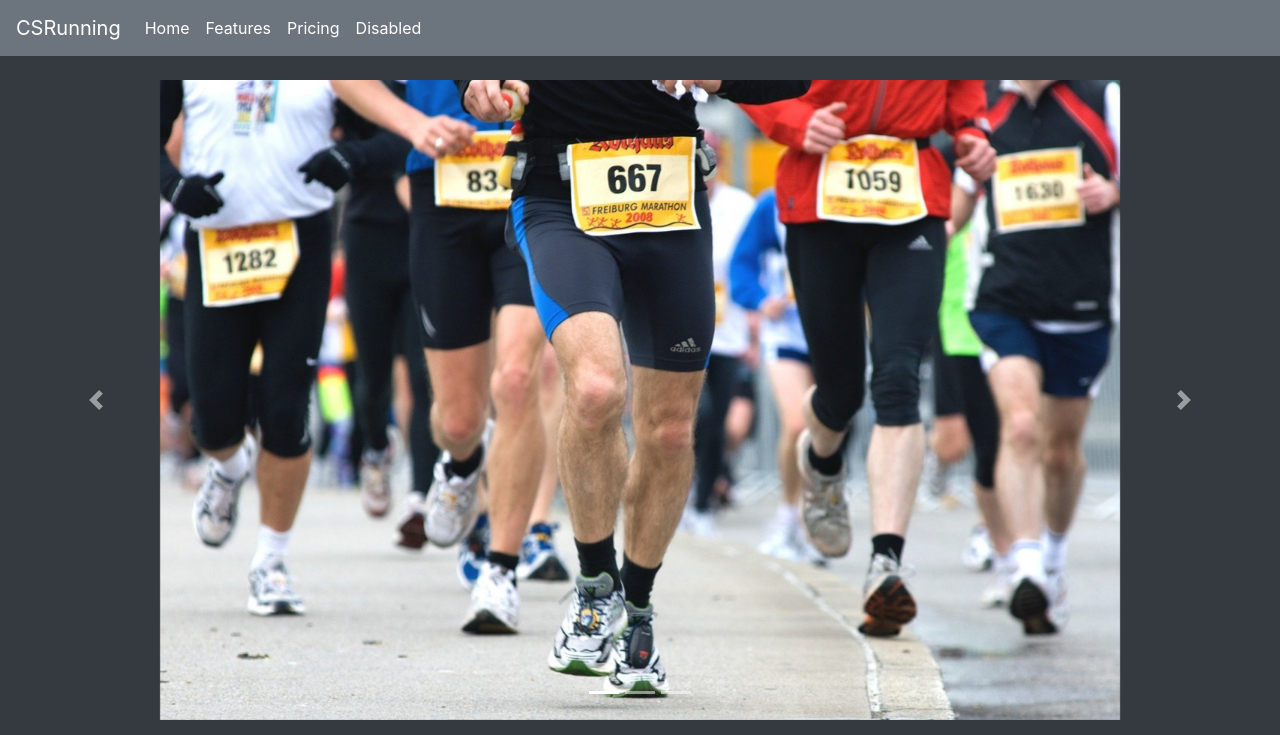
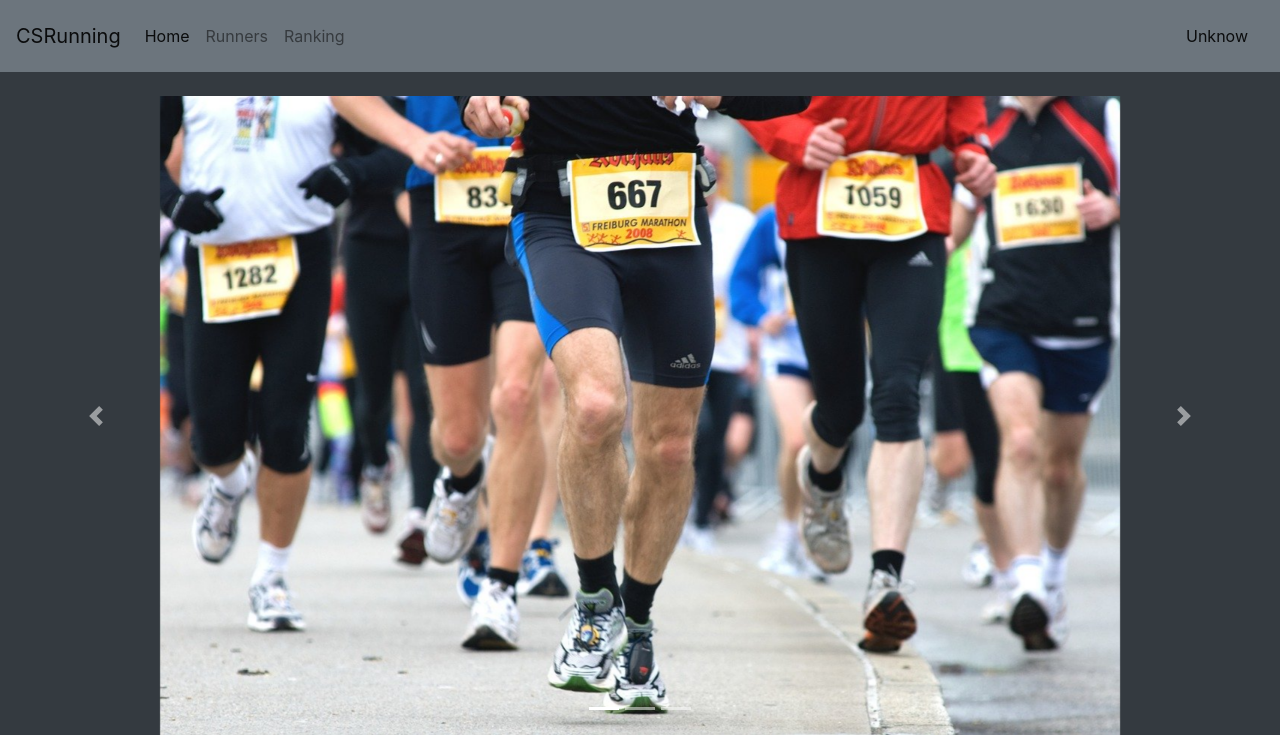
Before and after one commit to KillM0nGerZ/Project_Web, a Flask app: page /home in a window 1280 px wide. Shown: the top 735 px of the page. Run offline with Flask 2, Linux system fonts and the light colour scheme; some libraries are stand-ins or nearby versions.

Commit message:
edit database & navbar

```diff
--- a/Templates/Home.html
+++ b/Templates/Home.html
@@ -14,27 +14,29 @@
 <body class="bg-dark">
  <!-- Start Header -->
  <nav class="navbar navbar-expand-lg navbar-light bg-secondary">
-    <a class="navbar-brand text-white" href="#">CSRunning</a>
-    <button class="navbar-toggler" type="button" data-toggle="collapse" data-target="#navbarNav" aria-controls="navbarNav" aria-expanded="false" aria-label="Toggle navigation">
+  <a class="navbar-brand" href="#">CSRunning</a>
+  <button class="navbar-toggler" type="button" data-toggle="collapse" data-target="#navbarText" aria-controls="navbarText" aria-expanded="false" aria-label="Toggle navigation">
     <span class="navbar-toggler-icon"></span>
   </button>
-    <div class="collapse navbar-collapse" id="navbarNav">
-      <ul class="navbar-nav">
+  <div class="collapse navbar-collapse" id="navbarText">
+    <ul class="navbar-nav mr-auto">
       <li class="nav-item active">
-          <a class="nav-link text-white" href="#">Home <span class="sr-only">(current)</span></a>
+        <a class="nav-link" href="#">Home <span class="sr-only">(current)</span></a>
       </li>
       <li class="nav-item">
-          <a class="nav-link text-white" href="#">Features</a>
+        <a class="nav-link" href="#">Runners</a>
       </li>
       <li class="nav-item">
-          <a class="nav-link text-white" href="#">Pricing</a>
-        </li>
-        <li class="nav-item">
-          <a class="nav-link text-white" href="#">Disabled</a>
+        <a class="nav-link" href="#">Ranking</a>
       </li>
     </ul>
+    <span class="navbar-text">
+      <a class="nav-link" href="#">Unknow</a>
+    </span>
   </div>
 </nav>
+
+
 <!-- Stop Header -->
 <br>
 
--- a/app.py
+++ b/app.py
@@ -60,7 +60,7 @@ def submit(name,username,password):
         cur = mysql.connection.cursor()
         cur.execute("INSERT INTO member (name,username,password) VAlUES (%s,%s,%s)",(name,username,password))
         mysql.connection.commit()
-        return "<h1>ผ่านน</h1>"
+        return redirect(url_for('login'))
     else:
         return "<h1>ไม่ผ่านน</h1>"
 #-------------------------- เก็บข้อมูลลง Data base --------------------------------
```
Lines whose indentation alone changed are shown as unchanged.
